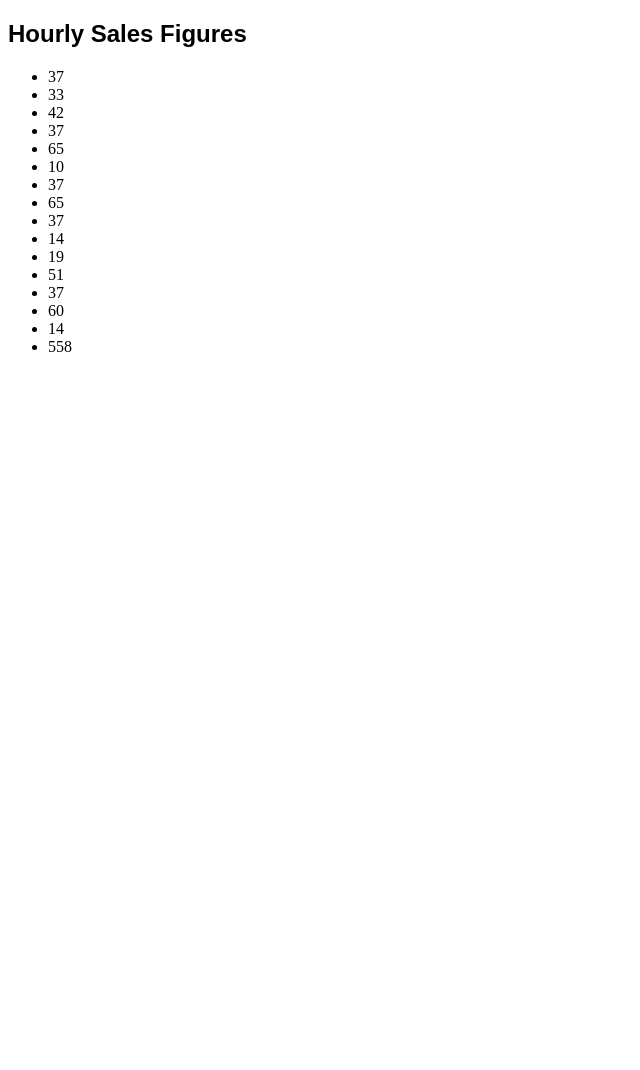
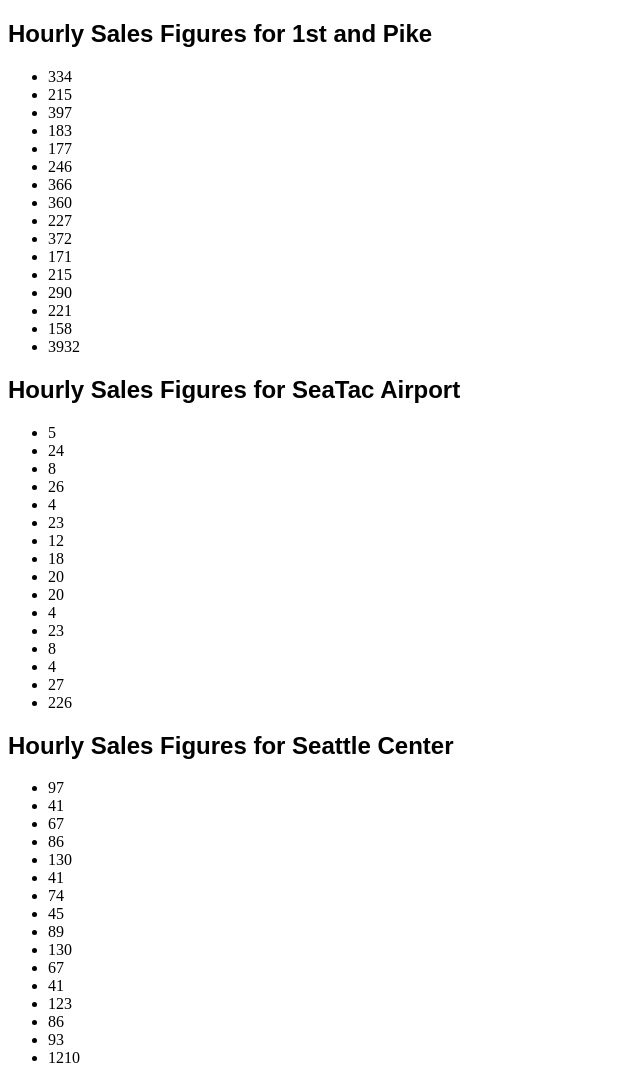
Before and after one commit to daniel-frey/cookie-stand, a plain HTML site: page sales.html in a window 1280 px wide. Shown: the top 1070 px of the page, without its empty margins (0-640 px from the left). Before the commit the page ends 800 px from the top, so only its background shows below. Drawn offline with Linux system fonts and the light colour scheme.

Commit message:
all javascript added

```diff
--- a/app.js
+++ b/app.js
@@ -12,12 +12,23 @@ var pikeLocation = {
   hours: [],
   total: 0,
   getSaleData: function() {
+    var ulEl = document.createElement('ul');
+
     for (var i=0; i<15; i++) {
       var hourlyCustomers = Math.floor(getRandomArbitrary(this.minCustomerHour, this.maxCustomerHour));
       var hourlySales = Math.ceil(hourlyCustomers * this.avgCookies);
       this.hours[i] = hourlySales;
       this.total += hourlySales;
+
+      var liEl = document.createElement('li');
+      liEl.textContent = this.hours[i];
+      ulEl.appendChild(liEl);
     }
+    var liElOne = document.createElement('li');
+    liElOne.textContent = this.total;
+    ulEl.appendChild(liElOne);
+    var pikehourlySection = document.getElementById('pikehourly');
+    pikehourlySection.appendChild(ulEl);
   }
 };
 pikeLocation.getSaleData();
@@ -31,12 +42,23 @@ var seaTacLocation = {
   hours: [],
   total: 0,
   getSaleData: function() {
+    var ulEl = document.createElement('ul');
+
     for (var i=0; i<15; i++) {
       var hourlyCustomers = Math.floor(getRandomArbitrary(this.minCustomerHour, this.maxCustomerHour));
       var hourlySales = Math.ceil(hourlyCustomers * this.avgCookies);
       this.hours[i] = hourlySales;
       this.total += hourlySales;
+
+      var liEl = document.createElement('li');
+      liEl.textContent = this.hours[i];
+      ulEl.appendChild(liEl);
     }
+    var liElOne = document.createElement('li');
+    liElOne.textContent = this.total;
+    ulEl.appendChild(liElOne);
+    var seatachourlySection = document.getElementById('seatachourly');
+    seatachourlySection.appendChild(ulEl);
   }
 };
 seaTacLocation.getSaleData();
@@ -50,12 +72,23 @@ var centerLocation = {
   hours: [],
   total: 0,
   getSaleData: function() {
+    var ulEl = document.createElement('ul');
+
     for (var i=0; i<15; i++) {
       var hourlyCustomers = Math.floor(getRandomArbitrary(this.minCustomerHour, this.maxCustomerHour));
       var hourlySales = Math.ceil(hourlyCustomers * this.avgCookies);
       this.hours[i] = hourlySales;
       this.total += hourlySales;
+
+      var liEl = document.createElement('li');
+      liEl.textContent = this.hours[i];
+      ulEl.appendChild(liEl);
     }
+    var liElOne = document.createElement('li');
+    liElOne.textContent = this.total;
+    ulEl.appendChild(liElOne);
+    var centerhourlySection = document.getElementById('centerhourly');
+    centerhourlySection.appendChild(ulEl);
   }
 };
 centerLocation.getSaleData();
@@ -69,12 +102,23 @@ var capitolHillLocation = {
   hours: [],
   total: 0,
   getSaleData: function() {
+    var ulEl = document.createElement('ul');
+
     for (var i=0; i<15; i++) {
       var hourlyCustomers = Math.floor(getRandomArbitrary(this.minCustomerHour, this.maxCustomerHour));
       var hourlySales = Math.ceil(hourlyCustomers * this.avgCookies);
       this.hours[i] = hourlySales;
       this.total += hourlySales;
+
+      var liEl = document.createElement('li');
+      liEl.textContent = this.hours[i];
+      ulEl.appendChild(liEl);
     }
+    var liElOne = document.createElement('li');
+    liElOne.textContent = this.total;
+    ulEl.appendChild(liElOne);
+    var caphillhourlySection = document.getElementById('caphillhourly');
+    caphillhourlySection.appendChild(ulEl);
   }
 };
 capitolHillLocation.getSaleData();
@@ -99,15 +143,12 @@ var alkiLocation = {
       var liEl = document.createElement('li');
       liEl.textContent = this.hours[i];
       ulEl.appendChild(liEl);
-      // for(var j = 0; j < this.hours.length; i++) {
-      // }
     }
     var liElOne = document.createElement('li');
     liElOne.textContent = this.total;
     ulEl.appendChild(liElOne);
-    var hourlySection = document.getElementById('hourly');
-    hourlySection.appendChild(ulEl);
-
+    var alkihourlySection = document.getElementById('alkihourly');
+    alkihourlySection.appendChild(ulEl);
   }
 };
 alkiLocation.getSaleData();
--- a/sales.html
+++ b/sales.html
@@ -7,8 +7,24 @@
     <body>
         <header></header>
         <main>
-          <section class='main content' id='hourly'>
-            <h2>Hourly Sales Figures</h2>
+				<section class='main content' id='pikehourly'>
+					<h2>Hourly Sales Figures for 1st and Pike</h2>
+				</section>
+
+				<section class='main content' id='seatachourly'>
+					<h2>Hourly Sales Figures for SeaTac Airport</h2>
+				</section>
+
+				<section class='main content' id='centerhourly'>
+					<h2>Hourly Sales Figures for Seattle Center</h2>
+				</section>
+
+				<section class='main content' id='caphillhourly'>
+					<h2>Hourly Sales Figures for Capitol Hill</h2>
+				</section>
+
+          <section class='main content' id='alkihourly'>
+            <h2>Hourly Sales Figures for Alki</h2>
           </section>
         </main>
         <footer></footer>
```
